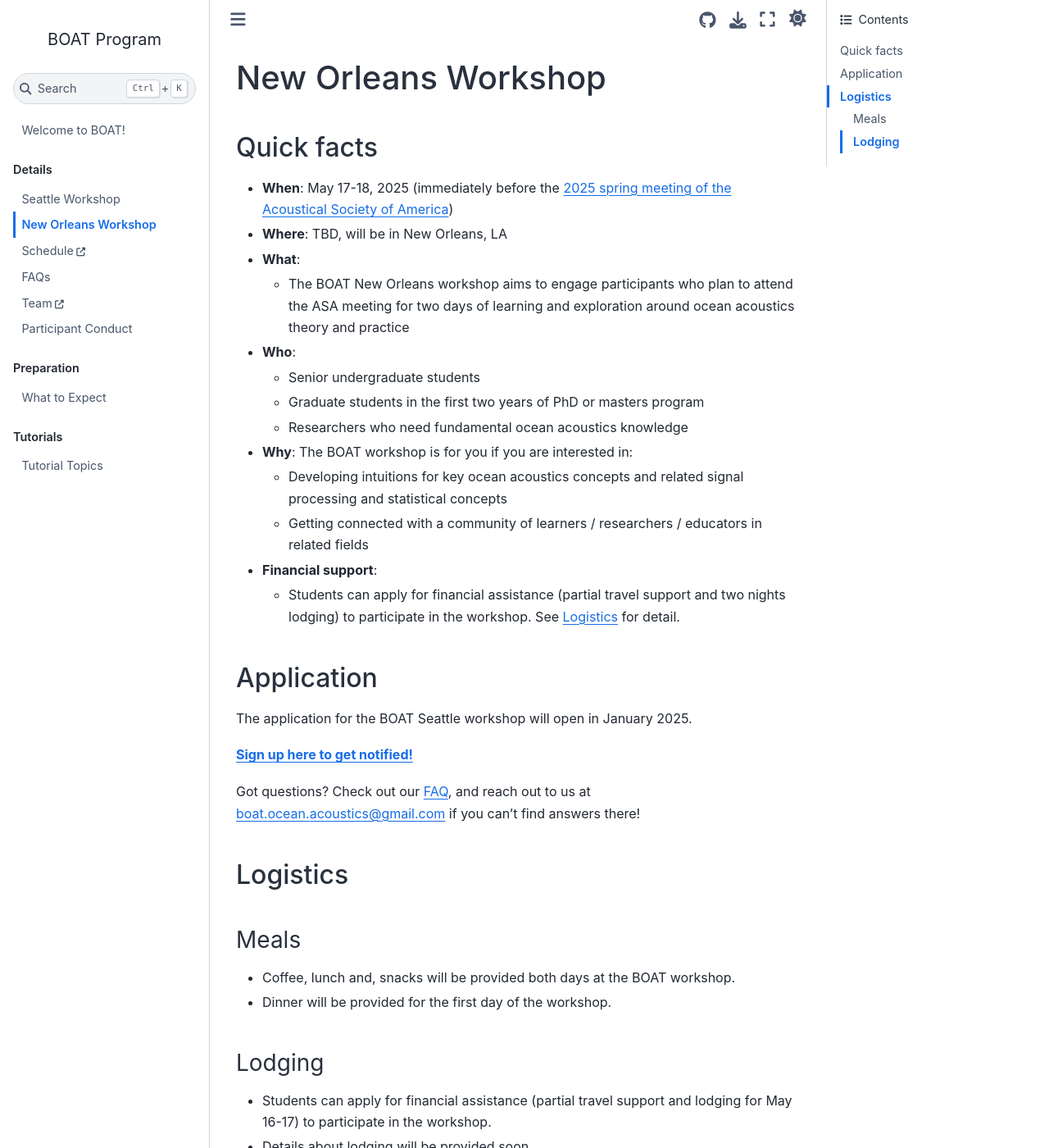
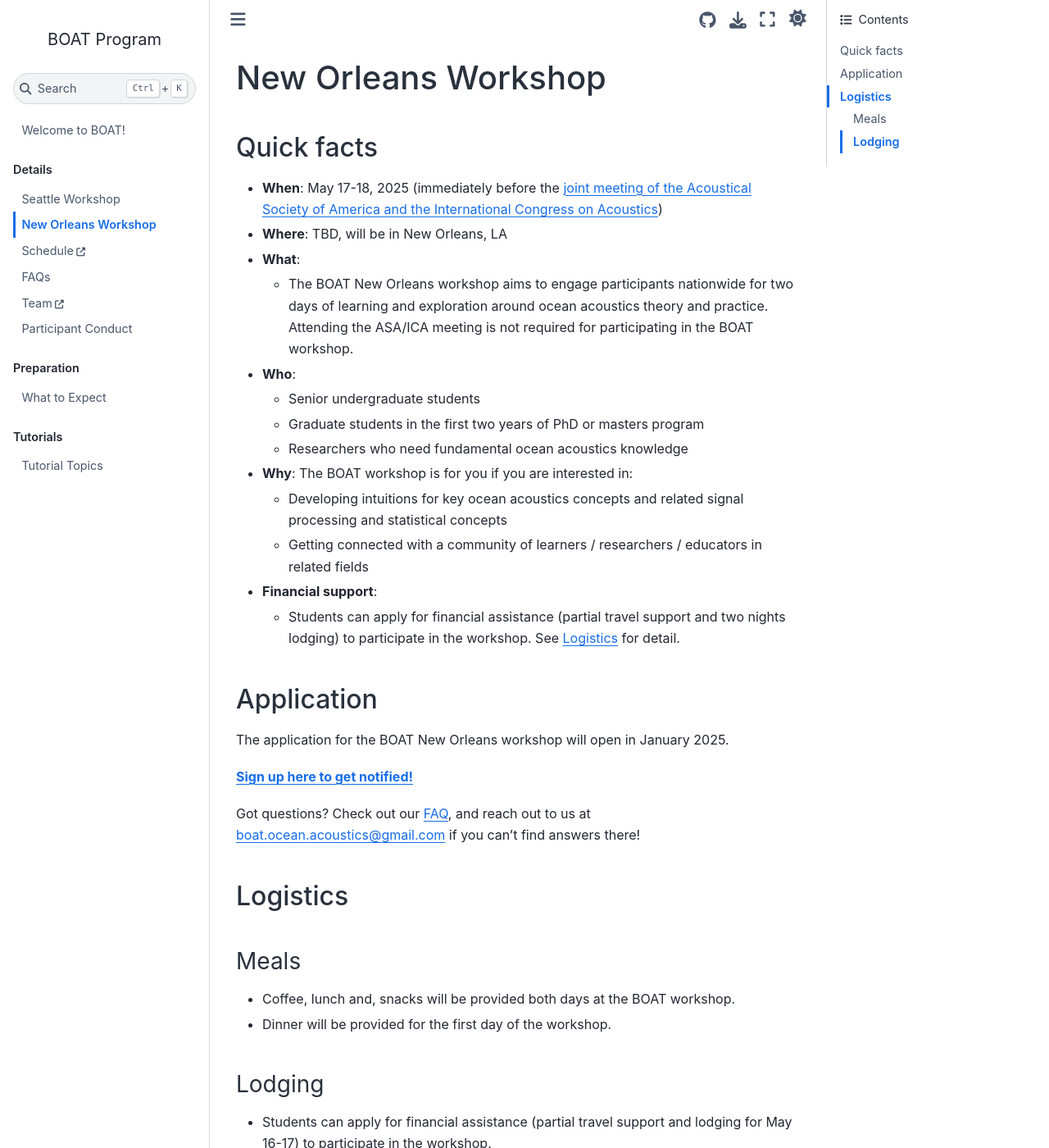
Before and after one commit to BOAT-ocean-acoustics/boat-website, a Jupyter Book: the page built from book/workshop_new_orleans.md, in a window 1280 px wide and 1400 px high. Shown: the whole window at 82% size. Built offline with Jupyter Book 1.0.4 settings and Sphinx 7.4.7 and the Sphinx Book theme 1.1.4, drawn with Linux system fonts in a browser that asks for light colours.

Commit message:
Fix typos in New Orleans page (#53)
* fix typo

* events -> workshops, add br

* fix typos in new orleans page

* tweak wording

```diff
--- a/book/workshop_new_orleans.md
+++ b/book/workshop_new_orleans.md
@@ -1,10 +1,10 @@
 # New Orleans Workshop
 
 ## Quick facts
-- **When**: May 17-18, 2025 (immediately before the [2025 spring meeting of the Acoustical Society of America](https://acousticalsociety.org/new-orleans-2025/))
+- **When**: May 17-18, 2025 (immediately before the [joint meeting of the Acoustical Society of America and the International Congress on Acoustics](https://acousticalsociety.org/new-orleans-2025/))
 - **Where**: TBD, will be in New Orleans, LA
 - **What**:
-  - The BOAT New Orleans workshop aims to engage participants who plan to attend the ASA meeting for two days of learning and exploration around ocean acoustics theory and practice
+  - The BOAT New Orleans workshop aims to engage participants nationwide for two days of learning and exploration around ocean acoustics theory and practice. Attending the ASA/ICA meeting is not required for participating in the BOAT workshop.
 - **Who**:
   - Senior undergraduate students
   - Graduate students in the first two years of PhD or masters program
@@ -14,11 +14,11 @@
   - Getting connected with a community of learners / researchers / educators in related fields
 - **Financial support**:
   - Students can apply for financial assistance (partial travel support and two nights lodging) to participate in the
-workshop. See [](new-orleands-logistics) for detail.
+workshop. See [](new-orleans-logistics) for detail.
 
 
 ## Application
-The application for the BOAT Seattle workshop will open in January 2025.
+The application for the BOAT New Orleans workshop will open in January 2025.
 
 [**Sign up here to get notified!**](https://docs.google.com/forms/d/e/1FAIpQLScootOMq09YtlLCDkizWPF9J_lQ9VF-noCFxnTMW6HfStSkwA/viewform)
 
@@ -26,7 +26,7 @@
 
 
 
-(new-orleands-logistics)=
+(new-orleans-logistics)=
 ## Logistics
 
 <!-- ### Venue / timing
```
Also changed, not shown: book/workshop_seattle.md (+1 -1 lines).
